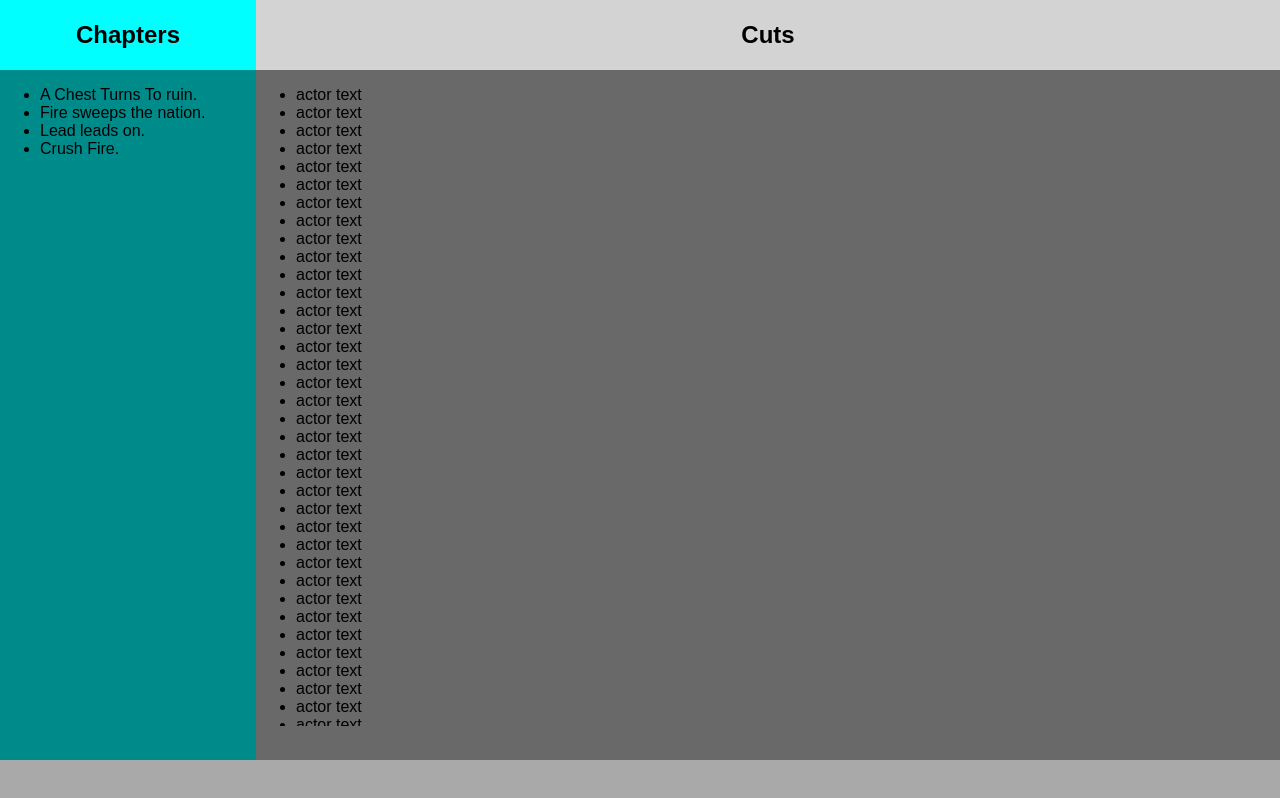
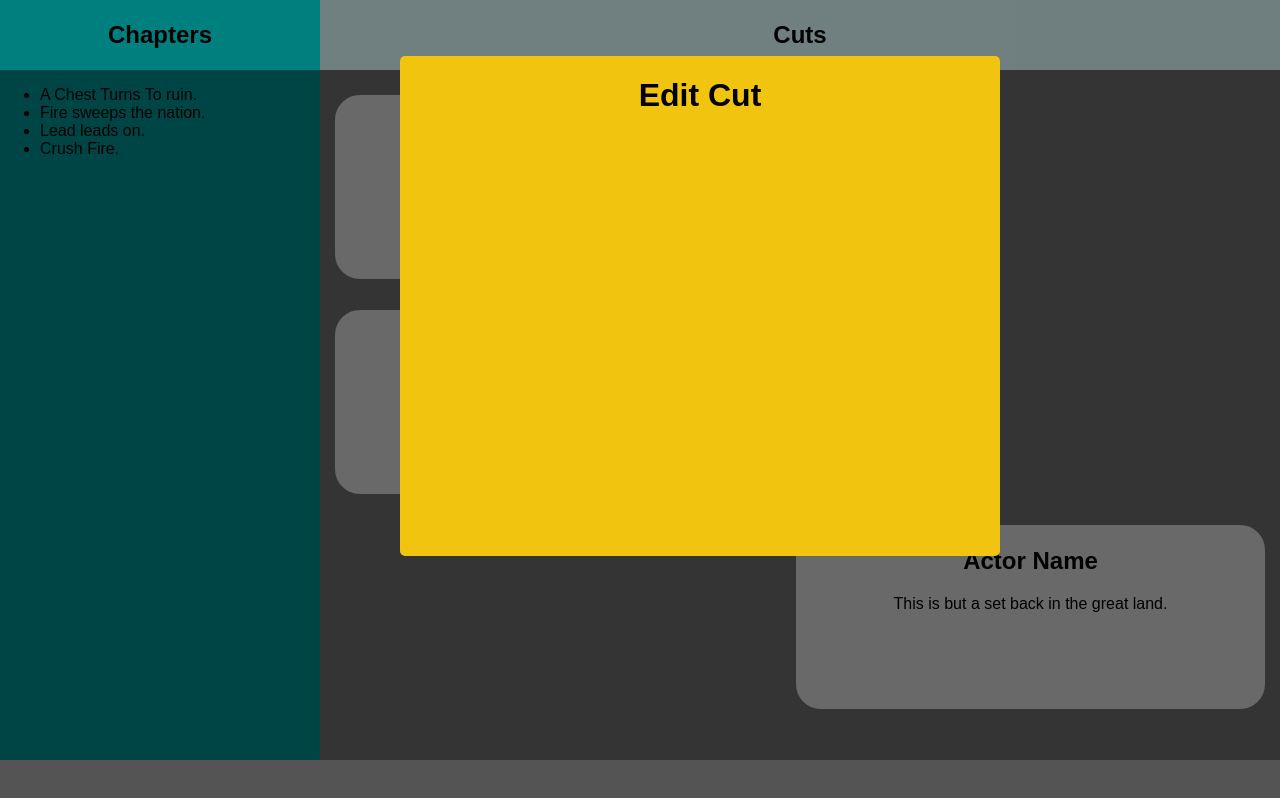
Before and after one commit to Vidsneezes/NanorenoVisualEditor, a React (Create React App) app: page / in a window 1280 px wide. Built offline with nearby package versions, Linux system fonts and the light colour scheme.

Commit message:
add css to cutblock , added cutblockeditor as overlay

```diff
--- a/src/App.css
+++ b/src/App.css
@@ -5,15 +5,14 @@
 
 .App-ChapterView {
   float: left;
-  width: 20%;
+  width: 25%;
   background: darkcyan;
   height: 95vh;
 }
 
 .App-CutView {
   position: relative;
-  float: right;
-  width: 80%;
+  margin-left:25%;
   background: dimgray;
   height: 95vh;
 }
--- a/src/App.js
+++ b/src/App.js
@@ -1,12 +1,14 @@
 import React, { Component } from 'react';
 import ChaptersView from './components/chaptersview/ChaptersView.js';
 import CutView from './components/cutview/CutView.js';
+import CutBlockEditor from './components/cutview/cutblockeditor/CutBlockEditor.js'
 import './App.css';
 
 class App extends Component {
   render() {
     return (
       <div className="App">
+        <CutBlockEditor />
         <div className="App-ChapterView">
           <ChaptersView />
         </div>
--- a/src/components/cutview/CutView.css
+++ b/src/components/cutview/CutView.css
@@ -1,7 +1,7 @@
 
 .c-title {
-  border: 1px solid lightgray;
-  background-color: lightgray;
+  border: 1px solid lightcyan;
+  background-color: lightcyan;
   background-size: 100%;
   font-family: sans-serif;
   text-align: center;
@@ -9,6 +9,11 @@
 }
 
 .c-list {
+  display: inline-block;
+  margin: 0px 0px 0px 0px;
+  padding: 0px 0px 0px 0px;
+  width: 100%;
+  max-width: 100%;
   height: 80vh;
   overflow-y: scroll;
 }
--- a/src/components/cutview/CutView.js
+++ b/src/components/cutview/CutView.js
@@ -1,7 +1,8 @@
 import React, { Component } from 'react';
 import './CutView.css';
+import CutBlock from './cutblock/CutBlock.js'
 
-class ChaptersView extends Component {
+class CutView extends Component {
   render() {
     return (
       <div className="c-content">
@@ -9,47 +10,16 @@ class ChaptersView extends Component {
           <h2>Cuts</h2>
         </div>
         <ul className="c-list">
-          <li>actor text</li>
-          <li>actor text</li>
-          <li>actor text</li>
-          <li>actor text</li>
-          <li>actor text</li>
-          <li>actor text</li>
-          <li>actor text</li>
-          <li>actor text</li>
-          <li>actor text</li>
-          <li>actor text</li>
-          <li>actor text</li>
-          <li>actor text</li>
-          <li>actor text</li>
-          <li>actor text</li>
-          <li>actor text</li>
-          <li>actor text</li>
-          <li>actor text</li>
-          <li>actor text</li>
-          <li>actor text</li>
-          <li>actor text</li>
-          <li>actor text</li>
-          <li>actor text</li>
-          <li>actor text</li>
-          <li>actor text</li>
-          <li>actor text</li>
-          <li>actor text</li>
-          <li>actor text</li>
-          <li>actor text</li>
-          <li>actor text</li>
-          <li>actor text</li>
-          <li>actor text</li>
-          <li>actor text</li>
-          <li>actor text</li>
-          <li>actor text</li>
-          <li>actor text</li>
-          <li>actor text</li>
-
+          <CutBlock contentAlign="cut-content-left"/>
+          <CutBlock contentAlign="cut-content-left"/>
+          <CutBlock contentAlign="cut-content-right"/>
+          <CutBlock contentAlign="cut-content-right"/>
+          <CutBlock contentAlign="cut-content-left"/>
+          <CutBlock contentAlign="cut-content-right"/>
         </ul>
       </div>
     );
   }
 }
 
-export default ChaptersView;
+export default CutView;
--- /dev/null
+++ b/src/components/cutview/cutblock/CutBlock.css
@@ -0,0 +1,29 @@
+.cut-element {
+  margin: 15px;
+  display: block;
+  text-decoration: none;
+  height: 200px;
+}
+
+.cut-content-right , .cut-content-left {
+  margin-top: 10px;
+  position: relative;
+  height: 180px;
+  width: 50%;
+  background-color: lightgray;
+  border: 2px solid lightgray;
+  text-align: center;
+  border-radius: 25px;
+}
+
+.cut-content-left {
+  float: left;
+}
+
+.cut-content-right {
+  float: right;
+}
+
+.cut-content-left:hover , .cut-content-right:hover{
+  background-color: ghostwhite;
+}
--- /dev/null
+++ b/src/components/cutview/cutblock/CutBlock.js
@@ -0,0 +1,21 @@
+import React, { Component } from 'react';
+import './CutBlock.css';
+
+class CutBlock extends Component {
+  handleClick(){
+    console.log("blue berries");
+  }
+
+  render() {
+    return (
+      <li className="cut-element" onClick={this.handleClick}>
+        <div className={this.props.contentAlign}>
+          <h2>Actor Name</h2>
+          <p>This is but a set back in the great land.</p>
+        </div>
+      </li>
+    );
+  }
+}
+
+export default CutBlock;
--- /dev/null
+++ b/src/components/cutview/cutblockeditor/CutBlockEditor.css
@@ -0,0 +1,22 @@
+.overlay {
+    position: fixed;
+    top: 0;
+    left: 0;
+    height: 100%;
+    width: 100%;
+    background-color: rgba(0,0,0,0.5);
+    z-index: 10;
+}
+
+
+.modal {
+    width: 600px;
+    height: 500px;
+    position: fixed;
+    left: 50vh;
+    top: 7vh;
+    background-color: #f1c40f;
+    border-radius: 5px;
+    text-align: center;
+    z-index: 11; /* 1px higher than the overlay layer */
+}
--- /dev/null
+++ b/src/components/cutview/cutblockeditor/CutBlockEditor.js
@@ -0,0 +1,18 @@
+import React, { Component } from 'react';
+import './CutBlockEditor.css';
+
+class CutBlockEditor extends Component {
+  render() {
+    return (
+      <div >
+
+        <div className="overlay"></div>
+        <div className="modal">
+            <h1>Edit Cut</h1>
+        </div>
+      </div>
+    );
+  }
+}
+
+export default CutBlockEditor;
```
